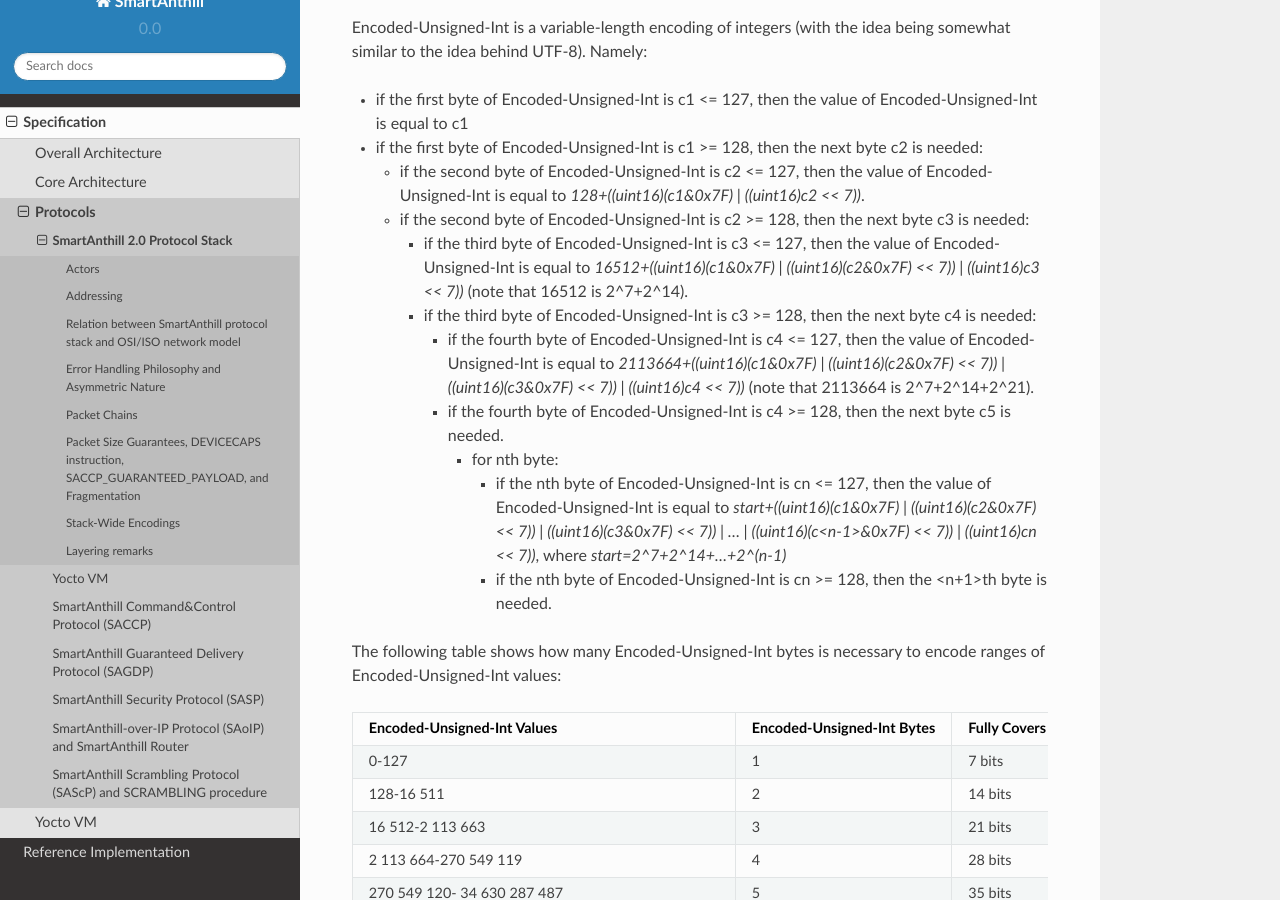
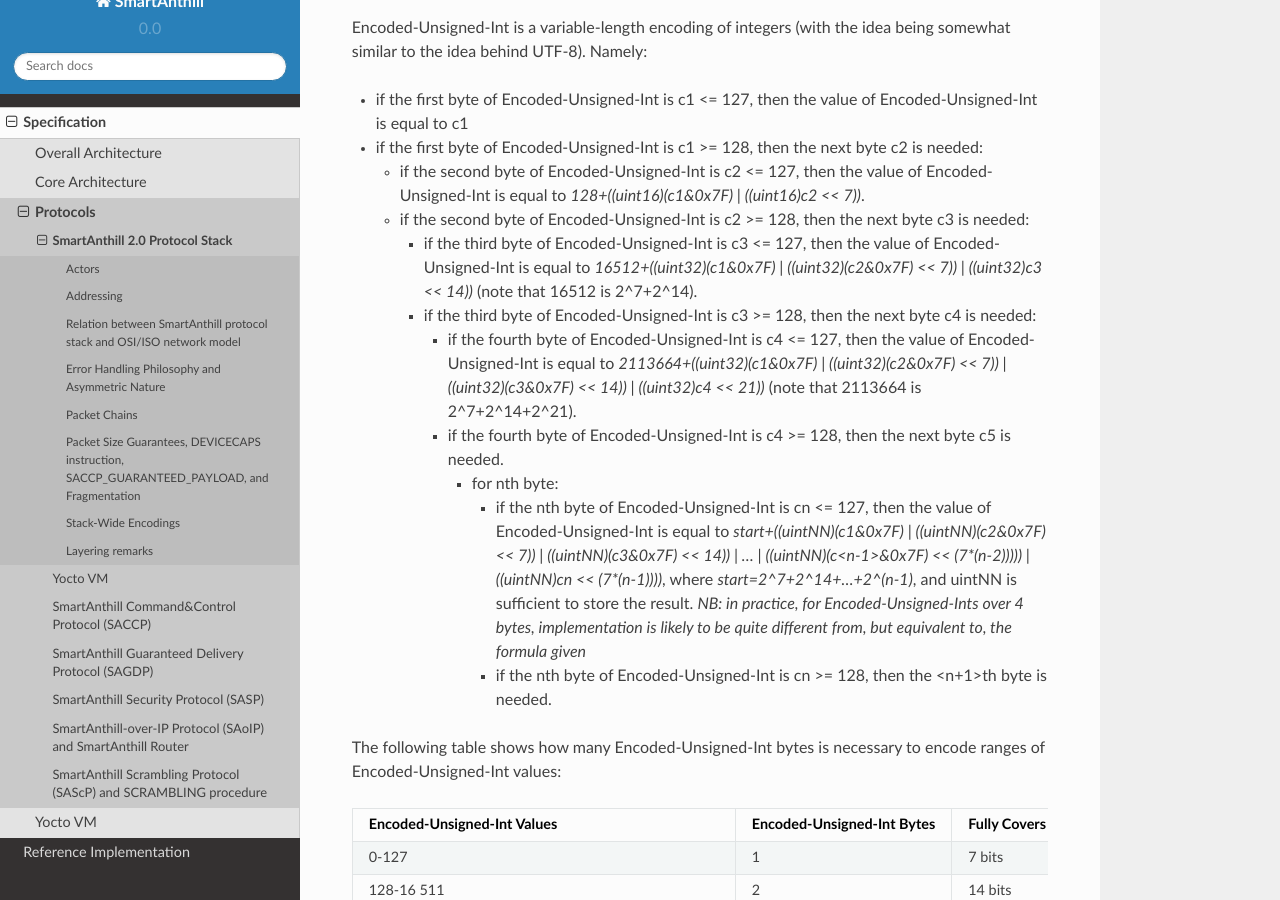
Before and after one commit to smartanthill/smartanthill2_0, a Sphinx documentation site: the page built from docs/design-documents/protocols/smartanthill-protocol-stack.rst, in a window 1280 px wide and 900 px high, scrolled down 5629 px. Built offline with Sphinx 7.4.7 and the Read the Docs theme 2.0.0, drawn with Linux system fonts in a browser that asks for light colours.

Commit message:
Protocol Stack v0.2.5: fixes fro Encoded-*-Int

```diff
--- a/docs/design-documents/protocols/smartanthill-protocol-stack.rst
+++ b/docs/design-documents/protocols/smartanthill-protocol-stack.rst
@@ -170,15 +170,15 @@ Encoded-Unsigned-Int is a variable-length encoding of integers (with the idea be
   + if the second byte of Encoded-Unsigned-Int is c2 <= 127, then the value of Encoded-Unsigned-Int is equal to *128+((uint16)(c1&0x7F) | ((uint16)c2 << 7))*.
   + if the second byte of Encoded-Unsigned-Int is c2 >= 128, then the next byte c3 is needed:
 
-    * if the third byte of Encoded-Unsigned-Int is c3 <= 127, then the value of Encoded-Unsigned-Int is equal to *16512+((uint16)(c1&0x7F) | ((uint16)(c2&0x7F) << 7)) | ((uint16)c3 << 7))* (note that 16512 is 2^7+2^14).
+    * if the third byte of Encoded-Unsigned-Int is c3 <= 127, then the value of Encoded-Unsigned-Int is equal to *16512+((uint32)(c1&0x7F) | ((uint32)(c2&0x7F) << 7)) | ((uint32)c3 << 14))* (note that 16512 is 2^7+2^14).
     * if the third byte of Encoded-Unsigned-Int is c3 >= 128, then the next byte c4 is needed:
 
-      + if the fourth byte of Encoded-Unsigned-Int is c4 <= 127, then the value of Encoded-Unsigned-Int is equal to *2113664+((uint16)(c1&0x7F) | ((uint16)(c2&0x7F) << 7)) | ((uint16)(c3&0x7F) << 7)) | ((uint16)c4 << 7))* (note that 2113664 is 2^7+2^14+2^21).
+      + if the fourth byte of Encoded-Unsigned-Int is c4 <= 127, then the value of Encoded-Unsigned-Int is equal to *2113664+((uint32)(c1&0x7F) | ((uint32)(c2&0x7F) << 7)) | ((uint32)(c3&0x7F) << 14)) | ((uint32)c4 << 21))* (note that 2113664 is 2^7+2^14+2^21).
       + if the fourth byte of Encoded-Unsigned-Int is c4 >= 128, then the next byte c5 is needed.
 
         * for nth byte:
 
-          + if the nth byte of Encoded-Unsigned-Int is cn <= 127, then the value of Encoded-Unsigned-Int is equal to *start+((uint16)(c1&0x7F) | ((uint16)(c2&0x7F) << 7)) | ((uint16)(c3&0x7F) << 7)) | ... | ((uint16)(c<n-1>&0x7F) << 7)) | ((uint16)cn << 7))*, where *start=2^7+2^14+...+2^(n-1)*
+          + if the nth byte of Encoded-Unsigned-Int is cn <= 127, then the value of Encoded-Unsigned-Int is equal to *start+((uintNN)(c1&0x7F) | ((uintNN)(c2&0x7F) << 7)) | ((uintNN)(c3&0x7F) << 14)) | ... | ((uintNN)(c<n-1>&0x7F) << (7*(n-2))))) | ((uintNN)cn << (7*(n-1))))*, where *start=2^7+2^14+...+2^(n-1)*, and uintNN is sufficient to store the result. *NB: in practice, for Encoded-Unsigned-Ints over 4 bytes, implementation is likely to be quite different from, but equivalent to, the formula given*
           + if the nth byte of Encoded-Unsigned-Int is cn >= 128, then the <n+1>th byte is needed.
 
 The following table shows how many Encoded-Unsigned-Int bytes is necessary to encode ranges of Encoded-Unsigned-Int values:
```
Also changed, not shown: other parts of docs/design-documents/protocols/smartanthill-protocol-stack.rst (+1 -1 lines).
